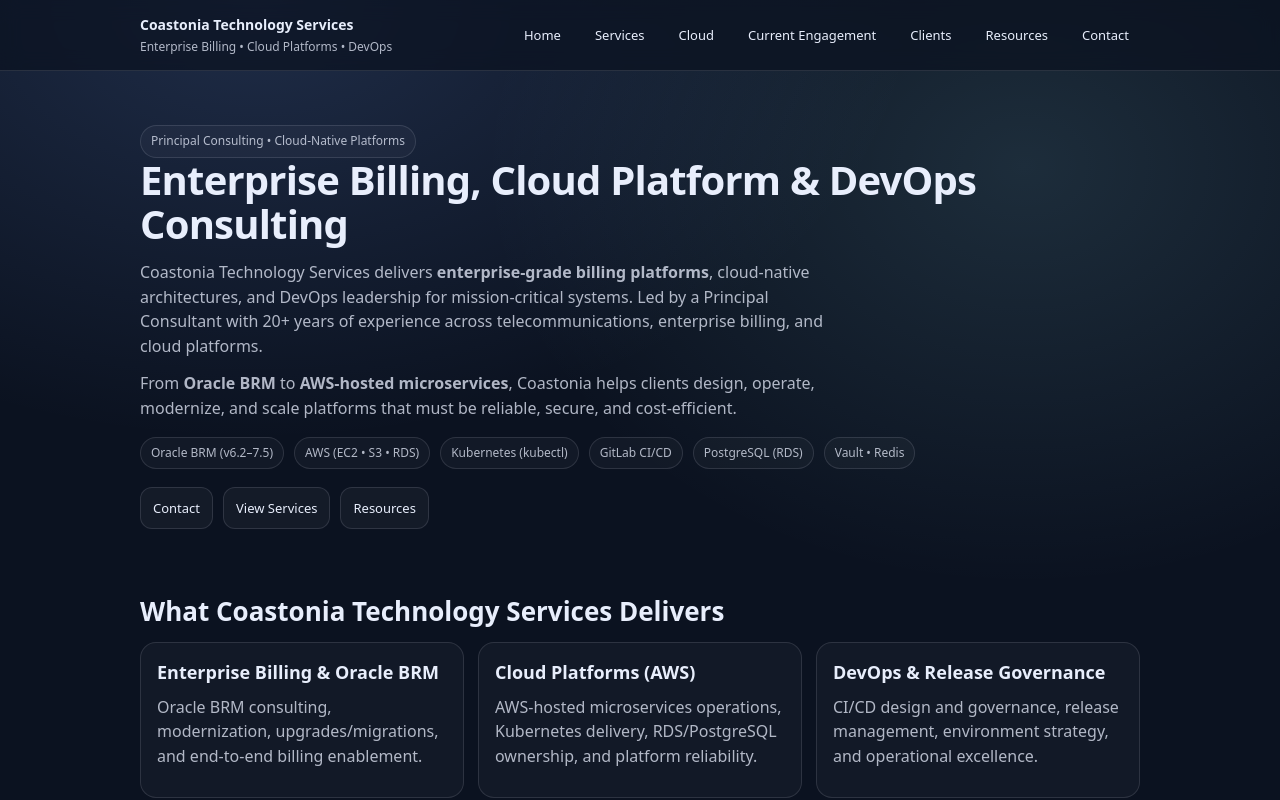
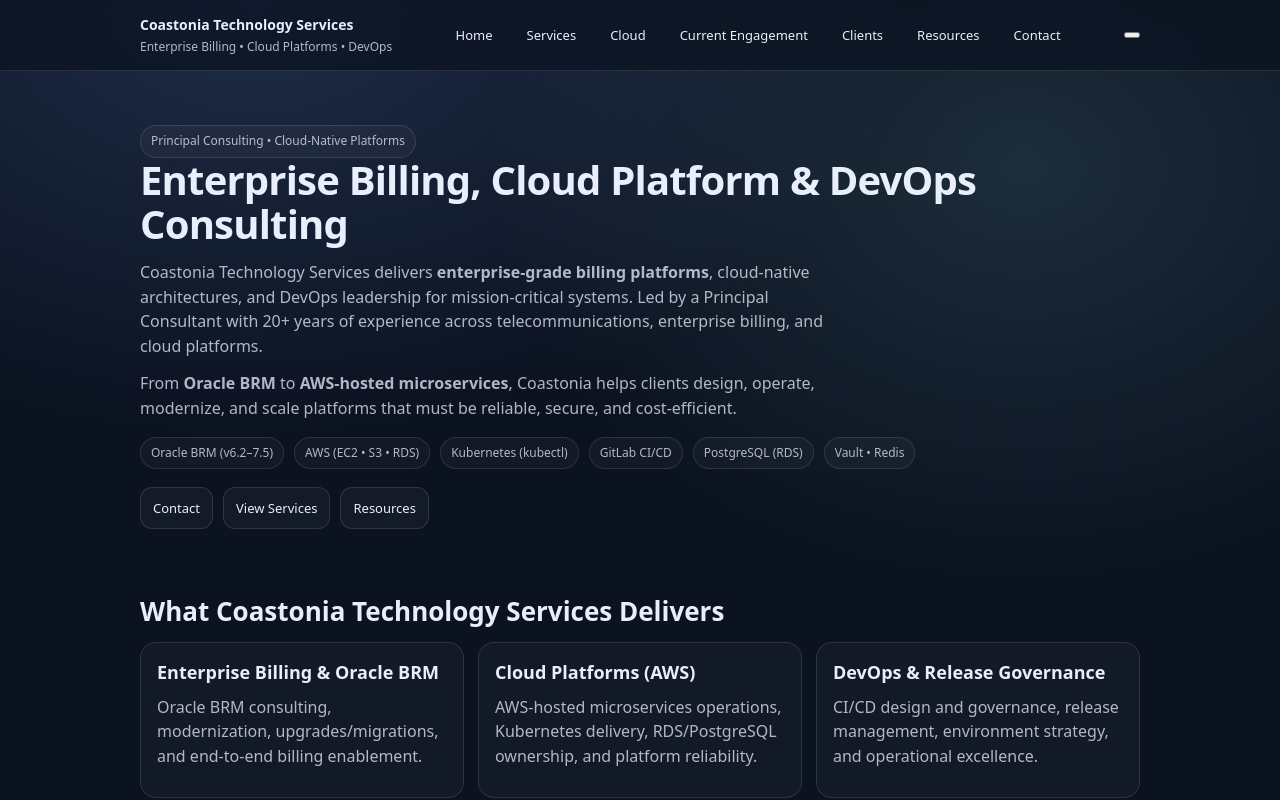
Before and after one commit to jhynes39/coastonia, a Next.js app: page / in a window 1280 px wide. Shown: the top 800 px of the page. Built offline with nearby package versions, Linux system fonts and the light colour scheme.

Commit message:
Update Nav.tsx

```diff
--- a/app/components/Nav.tsx
+++ b/app/components/Nav.tsx
@@ -1,26 +1,69 @@
+"use client";
+
 import Link from "next/link";
+import { useEffect, useState } from "react";
 
 export default function Nav() {
+  const [open, setOpen] = useState(false);
+
+  // Close menu on route hash changes / navigation
+  useEffect(() => {
+    const onHashChange = () => setOpen(false);
+    window.addEventListener("hashchange", onHashChange);
+    return () => window.removeEventListener("hashchange", onHashChange);
+  }, []);
+
   return (
     <header className="nav">
       <div className="container">
         <div className="navInner">
-          <Link href="/" className="brand" aria-label="Coastonia Technology Services">
+          <Link
+            href="/"
+            className="brand"
+            aria-label="Coastonia Technology Services"
+            onClick={() => setOpen(false)}
+          >
             <strong>Coastonia Technology Services</strong>
             <span>Enterprise Billing • Cloud Platforms • DevOps</span>
           </Link>
 
-          <nav className="navLinks" aria-label="Primary">
+          {/* Desktop nav */}
+          <nav className="navLinks navLinksDesktop" aria-label="Primary">
             <Link href="/">Home</Link>
             <Link href="/services">Services</Link>
             <Link href="/cloud">Cloud</Link>
             <Link href="/current-engagement">Current Engagement</Link>
-            {/* Clients anchor wired to Home */}
             <Link href="/#clients">Clients</Link>
             <Link href="/resources">Resources</Link>
             <Link href="/contact">Contact</Link>
           </nav>
+
+          {/* Mobile hamburger */}
+          <button
+            className="navToggle navLinksMobile"
+            aria-label="Toggle navigation"
+            aria-expanded={open}
+            onClick={() => setOpen((v) => !v)}
+            type="button"
+          >
+            <span className="navBurger" />
+            <span className="navBurger" />
+            <span className="navBurger" />
+          </button>
         </div>
+
+        {/* Mobile menu panel */}
+        {open && (
+          <nav className="mobileMenu" aria-label="Mobile">
+            <Link href="/" onClick={() => setOpen(false)}>Home</Link>
+            <Link href="/services" onClick={() => setOpen(false)}>Services</Link>
+            <Link href="/cloud" onClick={() => setOpen(false)}>Cloud</Link>
+            <Link href="/current-engagement" onClick={() => setOpen(false)}>Current Engagement</Link>
+            <Link href="/#clients" onClick={() => setOpen(false)}>Clients</Link>
+            <Link href="/resources" onClick={() => setOpen(false)}>Resources</Link>
+            <Link href="/contact" onClick={() => setOpen(false)}>Contact</Link>
+          </nav>
+        )}
       </div>
     </header>
   );
```
